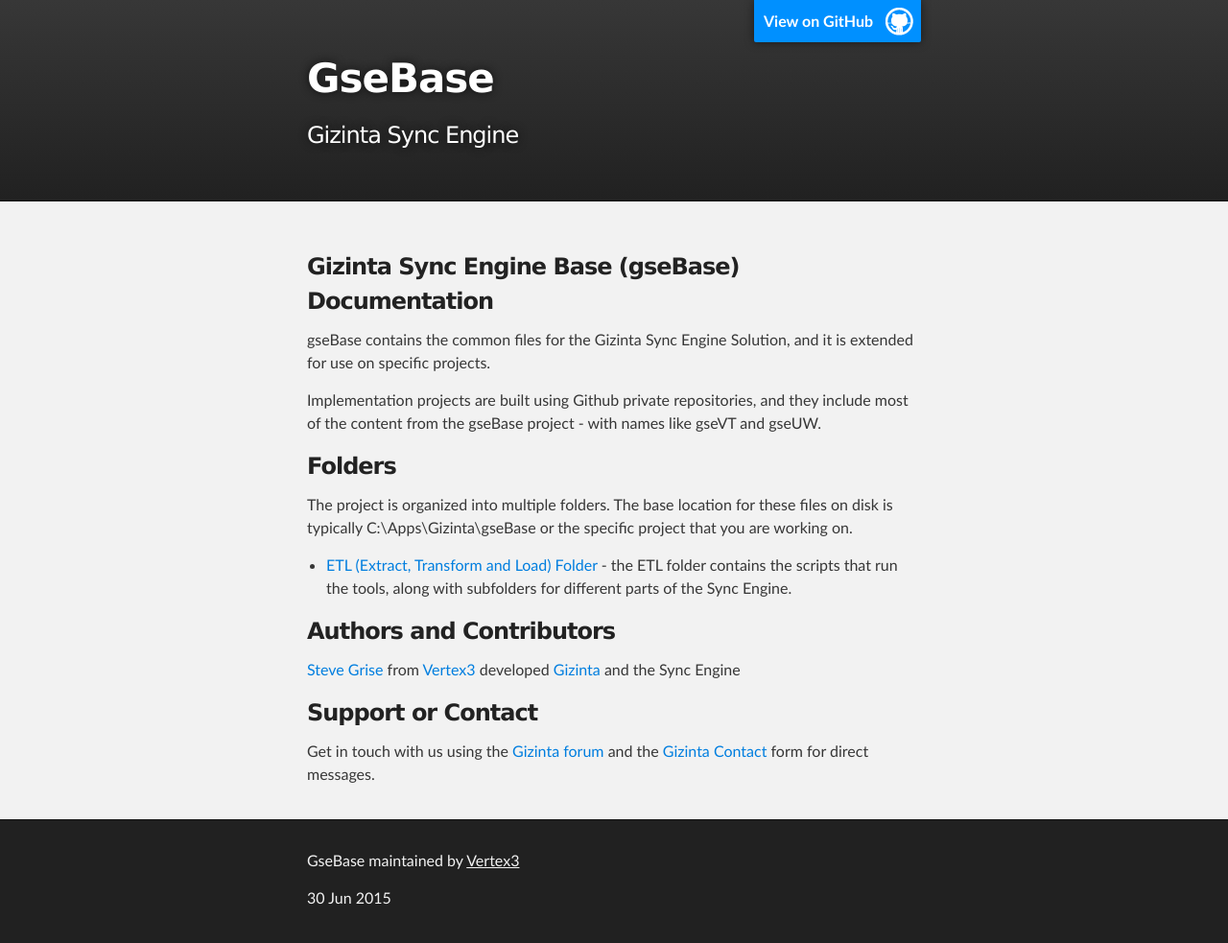
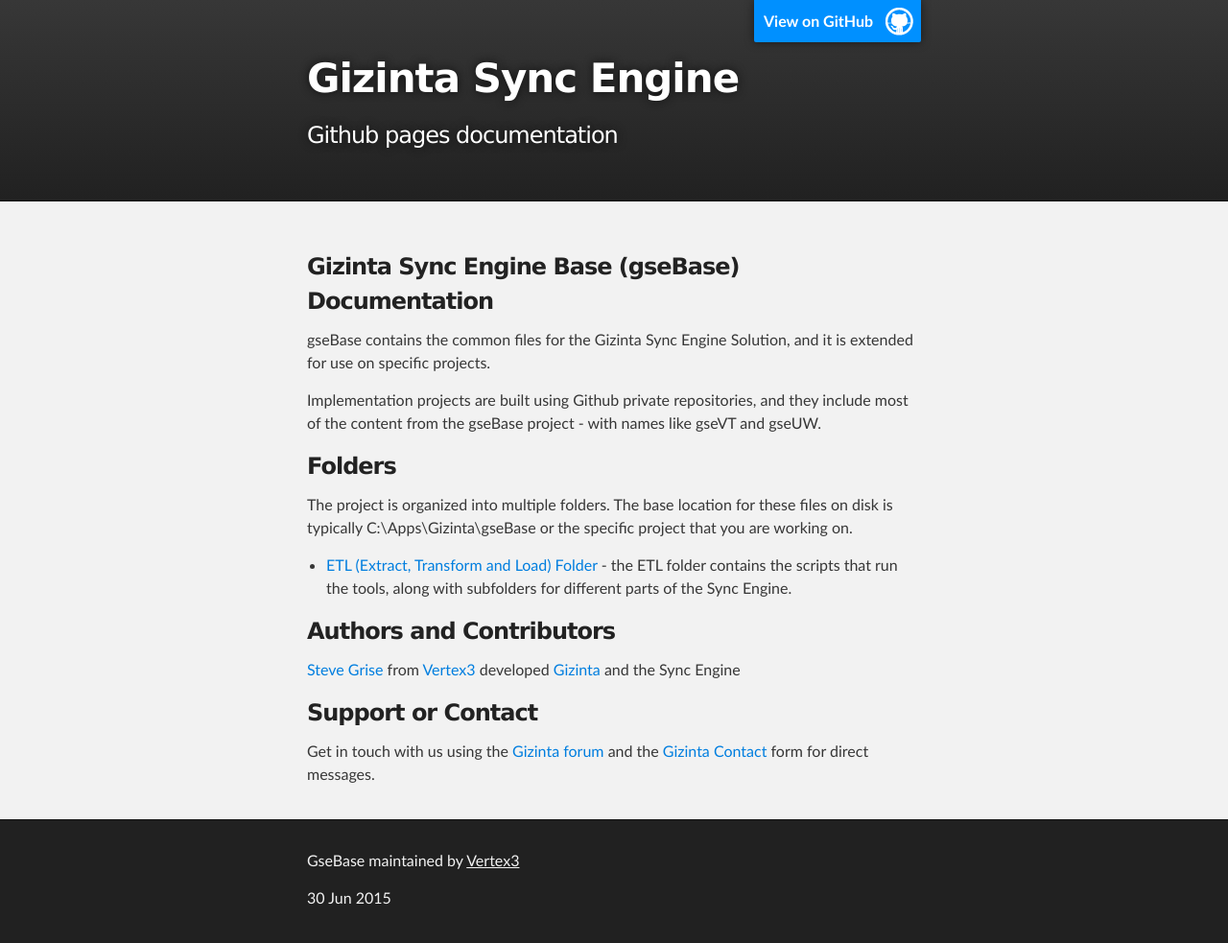
Before and after one commit to Vertex3/gseBase, a Jekyll site: the page built from index.html, in a window 1280 px wide. Shown: the whole page at 96% size. Built offline with Jekyll 4.4.1, drawn with Linux system fonts in a browser that asks for light colours.

Commit message:
Updated header.html

```diff
--- a/_includes/header.html
+++ b/_includes/header.html
@@ -3,8 +3,8 @@
         <header class="inner">
           <a id="forkme_banner" href="https://github.com/Vertex3/gseBase" target='new'>View on GitHub</a>
 
-          <h1 id="project_title">{{ page.title }}</h1>
-          <h2 id="project_tagline">{{ page.tagline }}</h2>
+          <h1 id="project_title">Gizinta Sync Engine</h1>
+          <h2 id="project_tagline">Github pages documentation</h2>
 <!--
             <section id="downloads">
               <a class="zip_download_link" href="https://github.com/Vertex3/gseBase/zipball/master">Download this project as a .zip file</a>
```
